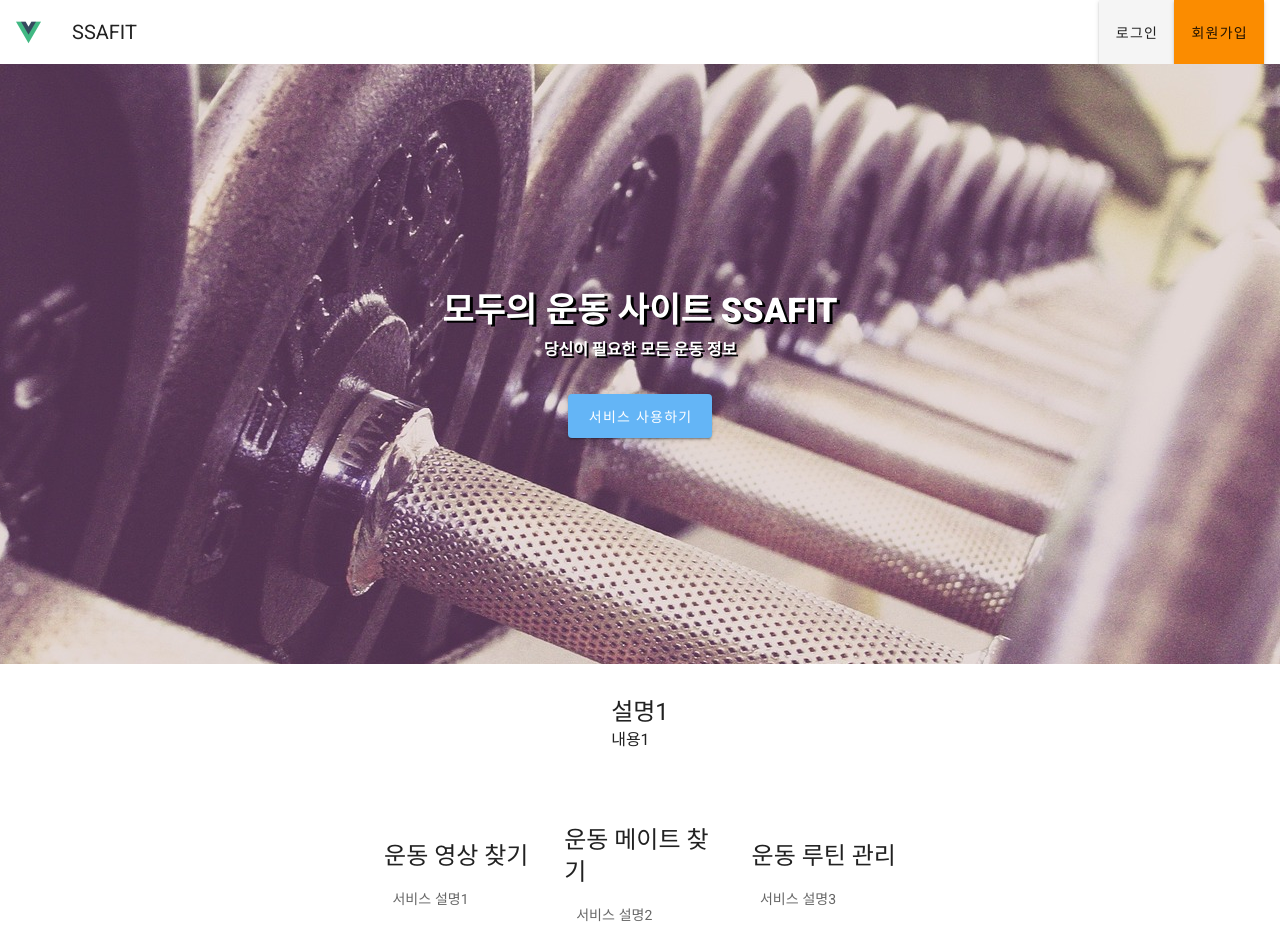
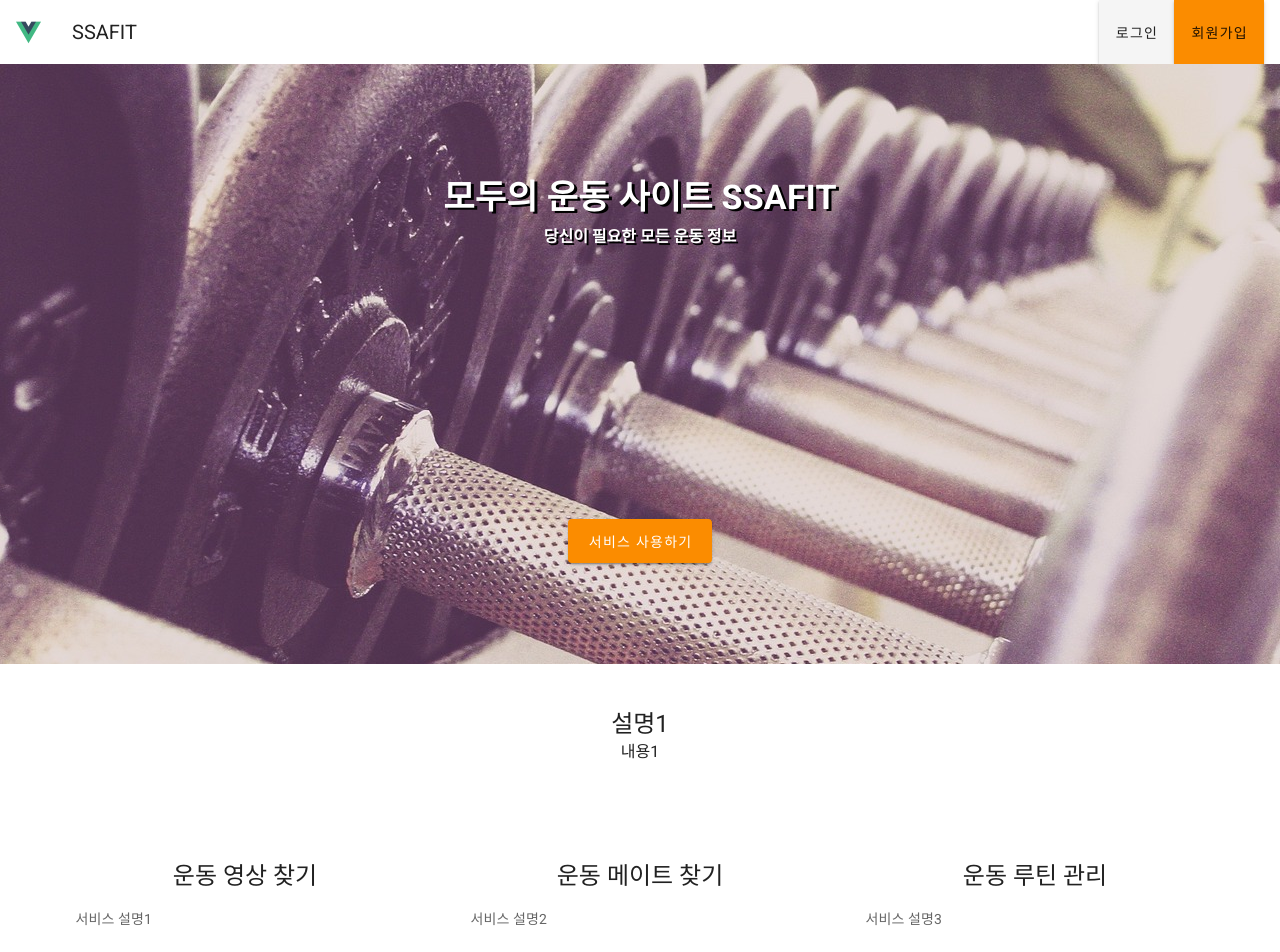
Before and after one commit to novventa/SSAFIT_FINAL, a Vue app in the folder SSAFIT_Frontend/ssafit-app/: page / in a window 1280 px wide. Shown: the top 952 px of the page. Built offline with nearby package versions, Linux system fonts and the light colour scheme.

Commit message:
[+]메인 페이지 레이아웃 작성

```diff
--- a/SSAFIT_Frontend/ssafit-app/src/components/HelloWorld.vue
+++ b/SSAFIT_Frontend/ssafit-app/src/components/HelloWorld.vue
@@ -2,53 +2,55 @@
   <v-main>
     <section>
       <v-parallax src="@/assets/img/Main.jpg" height="600">
-        <v-layout column align-center justify-center class="white--text">
+        <v-row align="center" justify="center" class="white--text">
+          <v-col cols="12">
             <h1
-            class="white--text mb-2 display-1 text-xs-center"
-            style="font-weight: 900; text-shadow: 3px 2px #000000"
+              class="white--text mb-2 display-1 text-center font-weight-bold"
+              style="text-shadow: 3px 2px #000000"
             >
               모두의 운동 사이트 SSAFIT
             </h1>
             <div
-            class="white--text subheading mb-3 text-xs-center"
-            style="font-weight: 900; text-shadow: 2px 2px #000000"
+              class="white--text subheading mb-3 text-center font-weight-bold"
+              style="text-shadow: 2px 2px #000000"
             >
               당신이 필요한 모든 운동 정보
             </div>
-          <v-btn class="blue lighten-2 mt-5" dark large href="/pre-made-themes">
+          </v-col>
+          <v-btn class="orange darken-1 mt-5" dark large>
             서비스 사용하기
           </v-btn>
-        </v-layout>
+        </v-row>
       </v-parallax>
     </section>
 
     <section>
-      <v-layout column wrap class="my-5" align-center>
-        <v-flex xs12 sm4 class="my-3">
-          <div class="text-xs-center">
+      <v-row class="my-5" justify="center">
+        <v-col cols="12" sm="4" class="my-3">
+          <div class="text-center">
             <h2 class="headline">설명1</h2>
-            <span class="subheading"> 내용1 </span>
+            <span class="subheading">내용1</span>
           </div>
-        </v-flex>
-        <v-flex xs12>
-          <v-container grid-list-xl>
-            <v-layout row wrap align-center>
-              <v-flex xs12 md4>
+        </v-col>
+        <v-col cols="12">
+          <v-container>
+            <v-row justify="center">
+              <v-col cols="12" md="4">
                 <v-card class="elevation-0 transparent">
-                  <v-card-text class="text-xs-center">
+                  <v-card-text class="text-center">
                     <!-- <v-icon x-large class="blue--text text--lighten-2"
                       >public</v-icon
                     > -->
                   </v-card-text>
                   <v-card-title primary-title class="layout justify-center">
-                    <div class="headline text-xs-center">운동 영상 찾기</div>
+                    <div class="headline text-center">운동 영상 찾기</div>
                   </v-card-title>
-                  <v-card-text> 서비스 설명1 </v-card-text>
+                  <v-card-text>서비스 설명1</v-card-text>
                 </v-card>
-              </v-flex>
-              <v-flex xs12 md4>
+              </v-col>
+              <v-col cols="12" md="4">
                 <v-card class="elevation-0 transparent">
-                  <v-card-text class="text-xs-center">
+                  <v-card-text class="text-center">
                     <!-- <v-icon x-large class="blue--text text--lighten-2"
                       >flash_on</v-icon
                     > -->
@@ -56,26 +58,26 @@
                   <v-card-title primary-title class="layout justify-center">
                     <div class="headline">운동 메이트 찾기</div>
                   </v-card-title>
-                  <v-card-text> 서비스 설명2 </v-card-text>
+                  <v-card-text>서비스 설명2</v-card-text>
                 </v-card>
-              </v-flex>
-              <v-flex xs12 md4>
+              </v-col>
+              <v-col cols="12" md="4">
                 <v-card class="elevation-0 transparent">
-                  <v-card-text class="text-xs-center">
+                  <v-card-text class="text-center">
                     <!-- <v-icon x-large class="blue--text text--lighten-2"
                       >share</v-icon
                     > -->
                   </v-card-text>
                   <v-card-title primary-title class="layout justify-center">
-                    <div class="headline text-xs-center">운동 루틴 관리</div>
+                    <div class="headline text-center">운동 루틴 관리</div>
                   </v-card-title>
-                  <v-card-text> 서비스 설명3 </v-card-text>
+                  <v-card-text>서비스 설명3</v-card-text>
                 </v-card>
-              </v-flex>
-            </v-layout>
+              </v-col>
+            </v-row>
           </v-container>
-        </v-flex>
-      </v-layout>
+        </v-col>
+      </v-row>
     </section>
   </v-main>
 </template>
```
Lines whose indentation alone changed are shown as unchanged.
